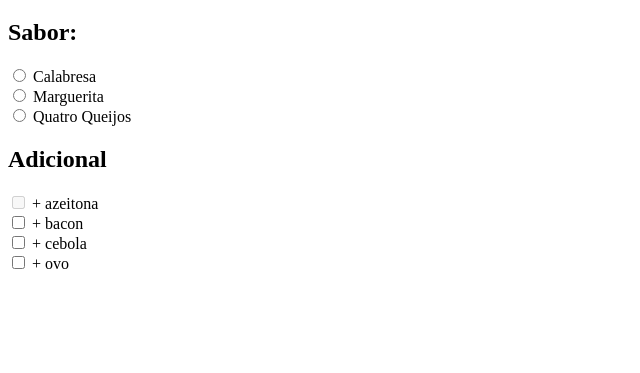
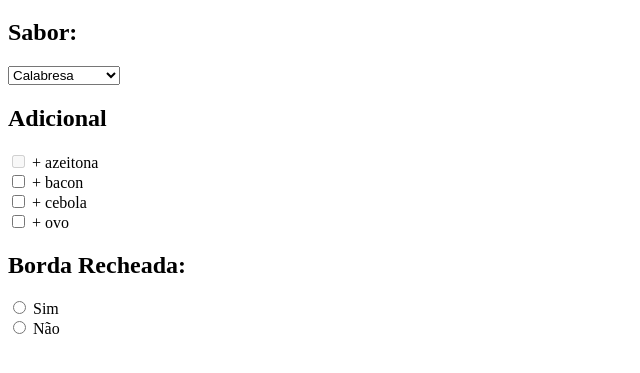
Before and after one commit to carralas/dio-ifood-gamedev-resolutions, a plain HTML site: page 02-html-forms/selection.html in a window 1280 px wide. Shown: the part 61-434 px from the top of the page, without its empty margins (0-640 px from the left). Drawn offline with Linux system fonts and the light colour scheme.

```diff
--- a/02-html-forms/selection.html
+++ b/02-html-forms/selection.html
@@ -8,11 +8,11 @@
 <body>
     <h1>Pizza</h1>
     <h2>Sabor:</h2>
-    <form method="post">
-        <input type="radio" name="sabor" value="calabresa"> Calabresa<br>
-        <input type="radio" name="sabor" value="marguerita"> Marguerita<br>
-        <input type="radio" name="sabor" value="4-queijos"> Quatro Queijos<br>
-    </form>
+    <select name="sabor">
+        <option value="calabresa">Calabresa</option>
+        <option value="marguerita">Marguerita</option>
+        <option value="4-queijos">Quatro Queijos</option>
+    </select>
     <h2>Adicional</h2>
     <form method="post">
         <input type="checkbox" disabled name="adicional[]" value="azeitona"> + azeitona<br>
@@ -20,5 +20,10 @@
         <input type="checkbox" name="adicional[]" value="cebola"> + cebola<br>
         <input type="checkbox" name="adicional[]" value="ovo"> + ovo
     </form>
+    <h2>Borda Recheada:</h2>
+    <form method="post">
+        <input type="radio" name="recheada" value="sim"> Sim<br>
+        <input type="radio" name="recheada" value="não"> Não<br>
+    </form>
 </body>
 </html>
```
